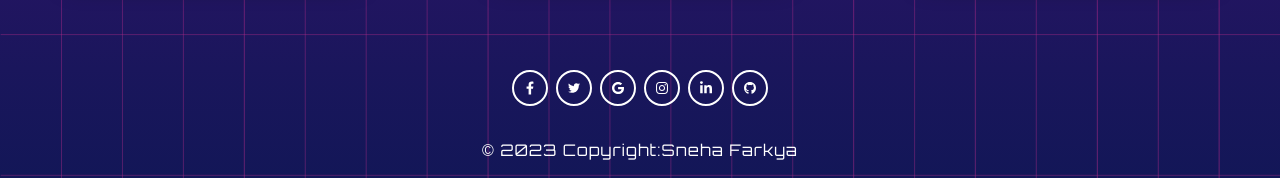
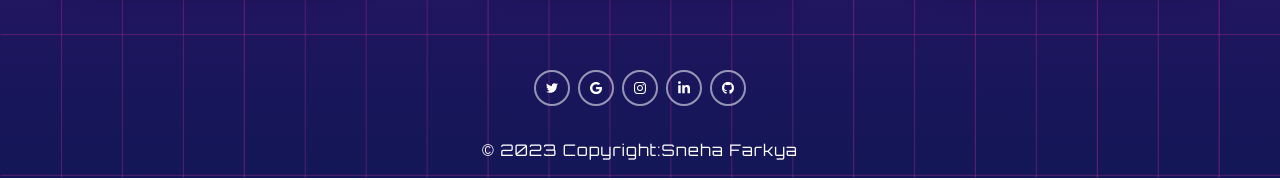
Before and after one commit to snehafarkya/Portfolio2.0, a React (Create React App) app: page /work in a window 1280 px wide. Shown: the part 720-900 px from the top of the page. Built offline with nearby package versions, Linux system fonts and the light colour scheme.

Commit message:
footer hover effects

```diff
--- a/src/App.css
+++ b/src/App.css
@@ -130,3 +130,13 @@ background-image: url(./Group.png) ,linear-gradient(180deg, #BA00BB -6.87%, #A90
    opacity : 1;
    transition-delay: 0.2s;
 }
+/* footer */
+.social{
+  border-color: rgba(255, 255, 255, 0.55);
+}
+.social:hover{
+  border-color: white;
+  transition: all 0.3s ease-in-out;
+  transform: scale(1.06);
+  box-shadow: 2px 5px 20px rgba(128, 128, 128, 0.322);
+}
--- a/src/component/Footer.js
+++ b/src/component/Footer.js
@@ -6,24 +6,7 @@ export default function Footer() {
       <footer class="text-center  text-white ">
   <div class=" px-6 pt-6">
     <div class="flex justify-center items-center mb-3">
-      <a href="#!" type="button" class="rounded-full border-2 border-white text-white leading-normal uppercase hover:bg-black hover:bg-opacity-5 focus:outline-none focus:ring-0 transition duration-150 ease-in-out w-9 h-9 m-1">
-        <svg aria-hidden="true"
-        focusable="false"
-        data-prefix="fab"
-        data-icon="facebook-f"
-        class="w-2 h-full mx-auto"
-        role="img"
-        xmlns="http://www.w3.org/2000/svg"
-        viewBox="0 0 320 512"
-      >
-        <path
-          fill="currentColor"
-          d="M279.14 288l14.22-92.66h-88.91v-60.13c0-25.35 12.42-50.06 52.24-50.06h40.42V6.26S260.43 0 225.36 0c-73.22 0-121.08 44.38-121.08 124.72v70.62H22.89V288h81.39v224h100.17V288z"
-        ></path>
-        </svg>
-      </a>
-
-      <a href="#!" type="button" class="rounded-full border-2 border-white text-white leading-normal uppercase hover:bg-black hover:bg-opacity-5 focus:outline-none focus:ring-0 transition duration-150 ease-in-out w-9 h-9 m-1">
+      <a href="https://www.twitter.com/sneha_farkya/" type="button" class="social rounded-full border-2 border-white text-white leading-normal uppercase hover:bg-black hover:bg-opacity-5 focus:outline-none focus:ring-0 transition duration-150 ease-in-out w-9 h-9 m-1">
         <svg aria-hidden="true"
         focusable="false"
         data-prefix="fab"
@@ -40,7 +23,7 @@ export default function Footer() {
         </svg>
       </a>
 
-      <a href="#!" type="button" class="rounded-full border-2 border-white text-white leading-normal uppercase hover:bg-black hover:bg-opacity-5 focus:outline-none focus:ring-0 transition duration-150 ease-in-out w-9 h-9 m-1">
+      <a href="#!" type="button" class="social rounded-full border-2 border-white text-white leading-normal uppercase hover:bg-black hover:bg-opacity-5 focus:outline-none focus:ring-0 transition duration-150 ease-in-out w-9 h-9 m-1">
         <svg aria-hidden="true"
         focusable="false"
         data-prefix="fab"
@@ -57,7 +40,7 @@ export default function Footer() {
         </svg>
       </a>
 
-      <a href="#!" type="button" class="rounded-full border-2 border-white text-white leading-normal uppercase hover:bg-black hover:bg-opacity-5 focus:outline-none focus:ring-0 transition duration-150 ease-in-out w-9 h-9 m-1">
+      <a href="https://www.instagram.com/sing_with_sneha/" type="button" class="social rounded-full border-2 border-white text-white leading-normal uppercase hover:bg-black hover:bg-opacity-5 focus:outline-none focus:ring-0 transition duration-150 ease-in-out w-9 h-9 m-1">
         <svg aria-hidden="true"
         focusable="false"
         data-prefix="fab"
@@ -74,7 +57,7 @@ export default function Footer() {
         </svg>
       </a>
 
-      <a href="#!" type="button" class="rounded-full border-2 border-white text-white leading-normal uppercase hover:bg-black hover:bg-opacity-5 focus:outline-none focus:ring-0 transition duration-150 ease-in-out w-9 h-9 m-1">
+      <a href="https://www.linkedin.com/in/sneha-farkya/" type="button" class="social rounded-full border-2 border-white text-white leading-normal uppercase hover:bg-black hover:bg-opacity-5 focus:outline-none focus:ring-0 transition duration-150 ease-in-out w-9 h-9 m-1">
         <svg aria-hidden="true"
         focusable="false"
         data-prefix="fab"
@@ -91,7 +74,7 @@ export default function Footer() {
         </svg>
       </a>
 
-      <a href="#!" type="button" class="rounded-full border-2 border-white text-white leading-normal uppercase hover:bg-black hover:bg-opacity-5 focus:outline-none focus:ring-0 transition duration-150 ease-in-out w-9 h-9 m-1">
+      <a href="https://www.github.com/snehafarkya/" type="button" class="social rounded-full border-2 border-white text-white leading-normal uppercase hover:bg-black hover:bg-opacity-5 focus:outline-none focus:ring-0 transition duration-150 ease-in-out w-9 h-9 m-1">
         <svg aria-hidden="true"
         focusable="false"
         data-prefix="fab"
--- a/src/component/NavBar.js
+++ b/src/component/NavBar.js
@@ -1,6 +1,6 @@
 import React from "react";
 import { Link, Box, Flex, Text, Button, Stack, Heading } from "@chakra-ui/react";
-
+import resume from '../assets/resume.pdf'
 // import { ReactComponent as Logo } from "../crown.svg";
 // import Logo from '../logo.svg'
 
@@ -73,14 +73,14 @@ const MenuLinks = ({ isOpen }) => {
         pt={[4, 4, 0, 0]}
         color='white'
       >
-        <MenuItem to="/" >Home</MenuItem>
-        <MenuItem to="/about"> About Me</MenuItem>
-        <MenuItem to="/faetures"> Blogs </MenuItem>
-        <MenuItem to="/work"> Work </MenuItem>
-        <MenuItem to="/pricing"> Contact </MenuItem>
+        <MenuItem to="/" className='nav-link' >Home</MenuItem>
+        <MenuItem to="/about" className='nav-link' > About Me</MenuItem>
+        <MenuItem to="/faetures" className='nav-link' > Blogs </MenuItem>
+        <MenuItem to="/work" className='nav-link' > Work </MenuItem>
+        <MenuItem to="/pricing" className='nav-link' > Contact </MenuItem>
 
         {/* <MenuItem to="/pricing"> Contact Me </MenuItem> */}
-        <MenuItem to="/signup" isLast>
+        <MenuItem to={resume} isLast>
           <button className="btn-res" style={{background:'transparent'}}>
             Resume
           </button>
```
Also changed, not shown: 1 other file (tests, documents, lock files or other folders).
